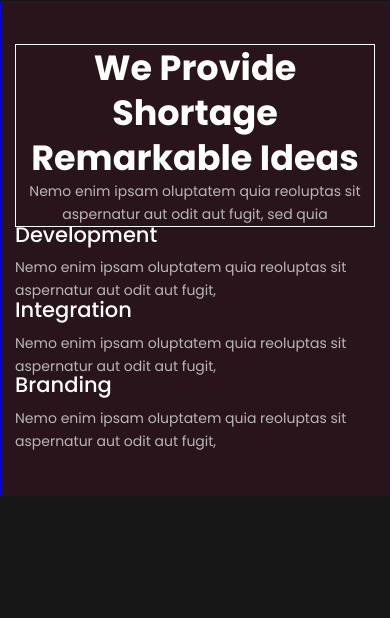
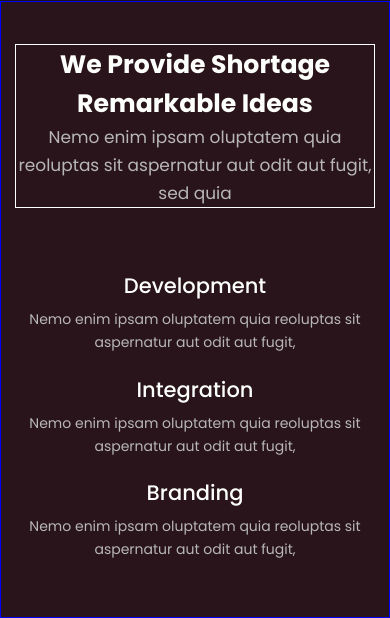
Before and after one commit to TamilselvanChandrakumar/Business-Website, a React (Create React App) app in the folder business-website/: page / in a window 390 px wide. Shown: the part 933-1551 px from the top of the page. Before the commit the page ends 1429 px from the top, so only its background shows below. Built offline with nearby package versions, Linux system fonts and the light colour scheme.

Commit message:
first commit

```diff
--- a/business-website/src/components/aboutus/AboutUs.css
+++ b/business-website/src/components/aboutus/AboutUs.css
@@ -23,4 +23,51 @@
   line-height: 3.214rem;
   font-weight: 700;
   color: var(--white-color);
+  margin-bottom: 0;
 }
+.title_heading p {
+  font-size: 1.214rem;
+  line-height: 2rem;
+  color: var(--font-color);
+}
+
+@media (max-width: 767px) {
+  .title_heading h3 {
+    font-size: 1.8rem;
+    line-height: 2.8rem;
+  }
+}
+.about_box_wrapper {
+  display: flex;
+  align-items: center;
+  justify-content: space-between;
+  margin-top: 4rem;
+  flex-wrap: wrap;
+}
+
+@media (max-width: 992px) {
+  .about_box_wrapper {
+    justify-content: center;
+  }
+}
+@media (max-width: 767px) {
+  .about_box_wrapper {
+    flex-direction: column;
+  }
+}
+.about_box {
+  width: calc(100% / 3 - 1rem);
+  box-sizing: border-box;
+  padding: 1rem;
+  text-align: center;
+}
+@media (max-width: 992px) {
+  .about_box {
+    width: 50%;
+  }
+}
+@media (max-width: 767px) {
+  .about_box {
+    width: 100%;
+  }
+}
```
